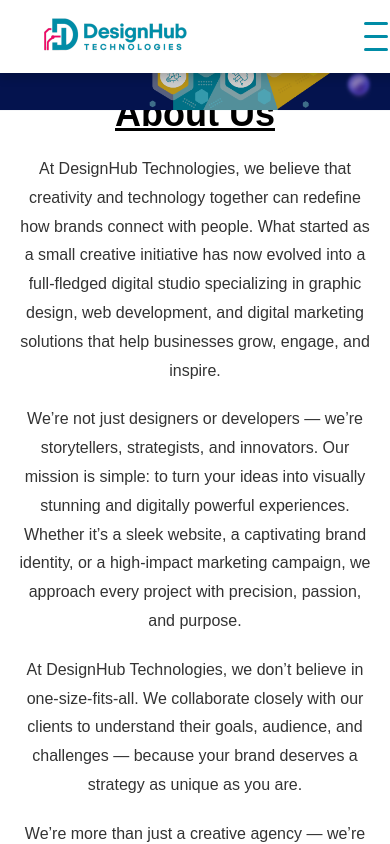
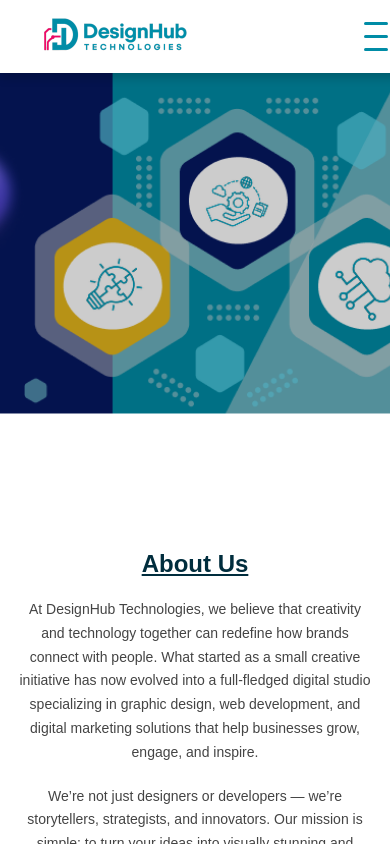
Before and after one commit to aimansheikh17/desgignHub, a React (Create React App) app: page /company in a window 390 px wide. Built offline with nearby package versions, Linux system fonts and the light colour scheme.

Commit message:
seccc901306800001

```diff
--- a/src/styles/About.css
+++ b/src/styles/About.css
@@ -15,11 +15,15 @@ body {
 /* ---------- Top Banner ---------- */
 .aboutus-banner {
   width: 100%;
+  position: relative;
+  z-index: 2;
+  overflow: hidden;
 }
 
 .banner-img {
   width: 100%;
-  height: auto;
+  height: 500px; /* default banner height for large screens */
+  object-fit: cover; /* keeps image nicely cropped and full */
   display: block;
 }
 
@@ -28,6 +32,7 @@ body {
   display: flex;
   flex-wrap: wrap;
   justify-content: space-between;
+  align-items: flex-start;
   padding: 60px 5%;
   position: relative;
 }
@@ -43,8 +48,8 @@ body {
   font-weight: 700;
   margin-bottom: 20px;
   text-decoration: underline;
-      margin-top: -100px;
-
+  margin-top: -80px;
+  color: #002d3d;
 }
 
 .aboutus-text p {
@@ -58,6 +63,7 @@ body {
 .aboutus-images {
   flex: 1 1 45%;
   position: relative;
+  text-align: right;
 }
 
 .image-card {
@@ -68,18 +74,10 @@ body {
 .image-card img {
   width: 80%;
   position: relative;
-  margin-top: -180px; /* controls how much it overlaps under banner */
+  margin-top: -160px;
   margin-left: 200px;
-  z-index: 1; /* keeps image below the banner */
-
+  z-index: 1;
 }
-
-.aboutus-banner {
-  position: relative;
-  z-index: 2; /* ensures banner stays above image */
-}
-
-
 
 /* ---------- Overlay Squares ---------- */
 .overlay-square {
@@ -92,7 +90,7 @@ body {
 .image-card.top .overlay-square.blue {
   width: 140px;
   height: 140px;
-  background: rgba(63, 81, 181, 0.85);
+  background: rgba(0, 147, 184, 0.85);
   top: -50px;
   right: -50px;
   transform: rotate(45deg);
@@ -101,7 +99,7 @@ body {
 .image-card.bottom .overlay-square.yellow {
   width: 150px;
   height: 150px;
-  background: rgba(255, 235, 59, 0.9);
+  background: rgba(255, 230, 0, 0.9);
   bottom: -60px;
   left: -50px;
   transform: rotate(45deg);
@@ -118,20 +116,75 @@ body {
 
 /* ---------- Responsive Design ---------- */
 @media (max-width: 992px) {
+  /* Banner fix */
+  .banner-img {
+    height: 320px; /* keep visible height */
+    object-fit: cover; /* ensures full-width image coverage */
+    object-position: center; /* centers image properly */
+  }
+
   .aboutus-content {
     flex-direction: column;
     text-align: center;
+    padding: 40px 6%;
   }
 
   .aboutus-text {
+    flex: 1 1 100%;
     padding-right: 0;
+    margin-top: 0;
+  }
+
+  .aboutus-text h2 {
+    font-size: 28px;
+    margin-top: 20px;
+  }
+
+  .aboutus-text p {
+    font-size: 15px;
+    line-height: 1.7;
+    color: #444;
   }
 
   .aboutus-images {
-    margin-top: 40px;
+    flex: 1 1 100%;
+    margin-top: 30px;
+    text-align: center;
+  }
+
+  .image-card img {
+    width: 90%;
+    margin: 0 auto;
+    margin-top: 10px;
+    margin-left: 0;
+    transform: none;
   }
 
   .overlay-square {
-    display: none; /* optional: hide decorative shapes on mobile */
+    display: none;
   }
 }
+
+/* ---------- Extra Small Screens ---------- */
+@media (max-width: 576px) {
+  .banner-img {
+    height: 950px; /* smaller but still tall enough */
+    object-fit: cover;
+  }
+
+  .aboutus-text h2 {
+    font-size: 24px;
+  }
+
+  .aboutus-text p {
+    font-size: 14px;
+  }
+
+  .aboutus-content {
+    padding: 30px 5%;
+  }
+
+  .image-card img {
+    width: 95%;
+  }
+}
--- a/src/styles/VisionMission.css
+++ b/src/styles/VisionMission.css
@@ -20,7 +20,7 @@ body {
 
 .banner-img {
   width: 100%;
-  height: auto;
+  height: 500px;
   display: block;
 }
 
```
